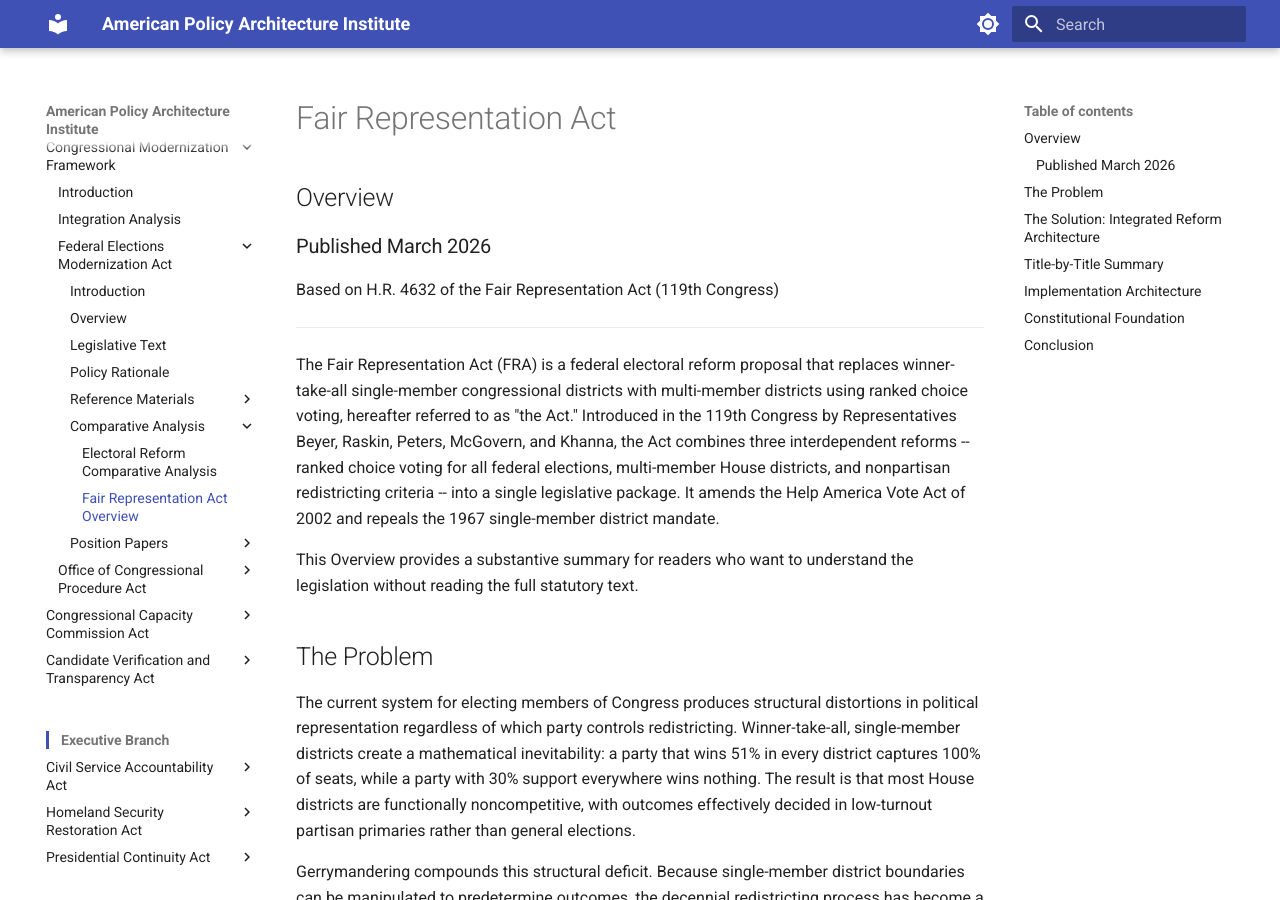
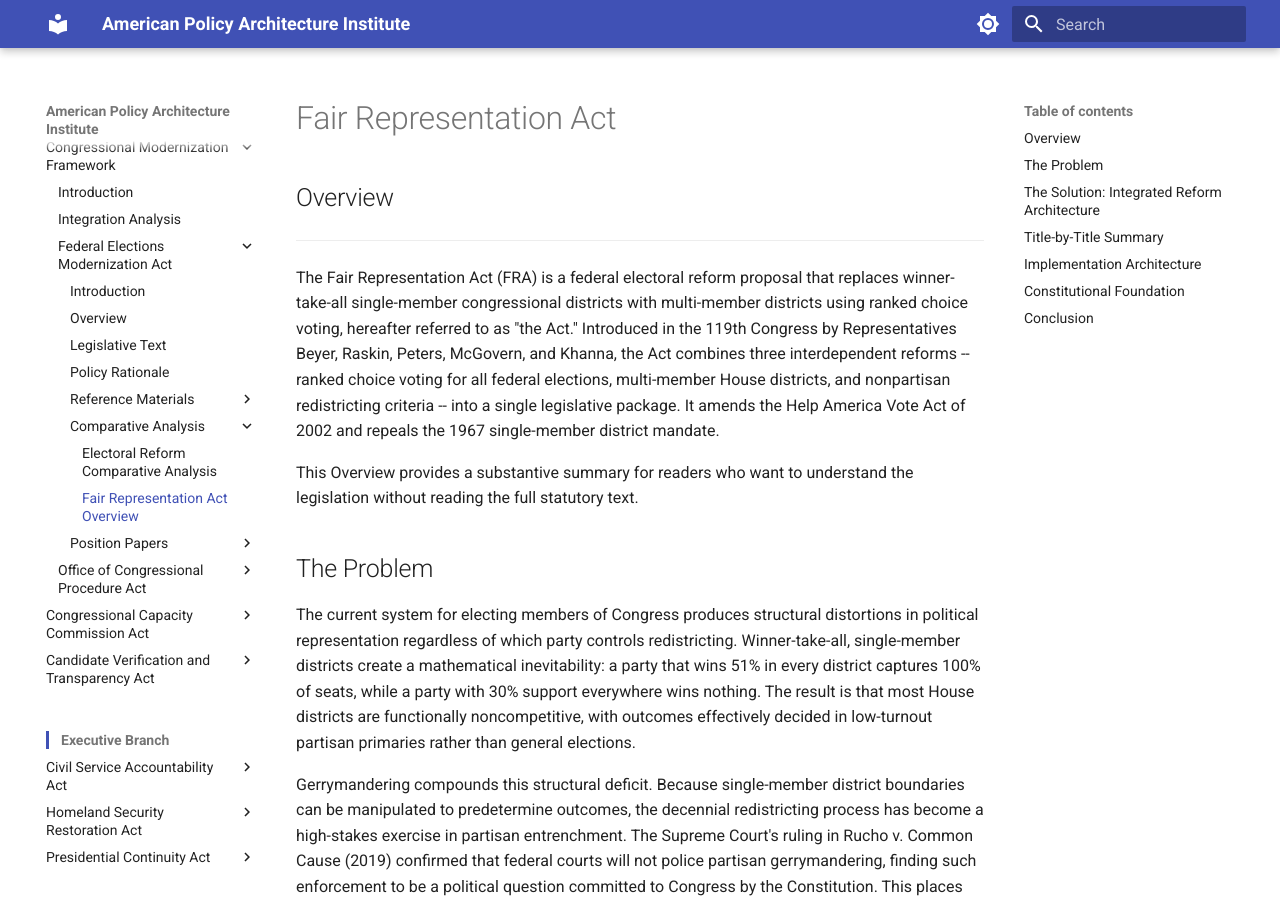
Before and after one commit to albertintech/apai, an MkDocs documentation site: the page built from docs/congress/cmf/fema/fair-representation-act-overview.md, in a window 1280 px wide and 900 px high. Built offline with MkDocs 1.6.1 and Material for MkDocs 9.7.7, drawn with Linux system fonts in a browser that asks for light colours; some of the changed lines change nothing that is shown; some of the changed text lies outside the part shown.

Commit message:
Update fair-representation-act-overview.md

```diff
--- a/docs/congress/cmf/fema/fair-representation-act-overview.md
+++ b/docs/congress/cmf/fema/fair-representation-act-overview.md
@@ -1,10 +1,6 @@
 # Fair Representation Act
 
 ## Overview
-
-### Published March 2026
-
-Based on H.R. 4632 of the Fair Representation Act (119th Congress)
 
 ---
 
@@ -59,22 +55,29 @@
 ---
 
 <!--
+
 ## Revision History
 
-**Revision 1.1** (Current)
+**Revision 5.6** (Current)
+
+- Aligned with Rev 5.6 cascade pass across the FEMA document suite
+- No substantive content changes: all "federal election/office" references describe the FRA's provisions or constitutional context, not FEMA's scope; presidential reference is factual description of FRA redistricting criteria (presidential nominee vote thresholds); no FCAO, Title, or Section references present
+- DPS 3.1 formatting compliance: removed "Published March 2026" and "Based on H.R. 4632" header metadata; removed "Last revised April 2026" footer line
+
+**Revision 1.1**
+
 - DPS 2.8 compliance pass: added missing download link per DPS Rev 2.8 Section 1.9 (with 📥 prefix and ⬇ parenthetical emojis); download link URL points to publishing name fair-representation-act-overview.md per mkdocs.yml; added "Last revised April 2026" line per DPS Rev 2.5 Section 1.3
 
 **Revision 1.0**
+
 - Initial publication based on H.R. 4632 as introduced (119th Congress)
 - Written to APAI Document Production Standards Section 3.1 (Overview) specification
--->
+  -->
 
 *Revision history available in the raw file.*
 
 > 📥 [Download this document](https://github.com/albertintech/apai/blob/main/docs/congress/cmf/fema/fair-representation-act-overview.md) (opens on GitHub -- click the ⬇ download button)
 
-*Last revised April 2026*
-
 ---
 
 *Prepared by Albert Ramos for The American Policy Architecture Institute*
```
